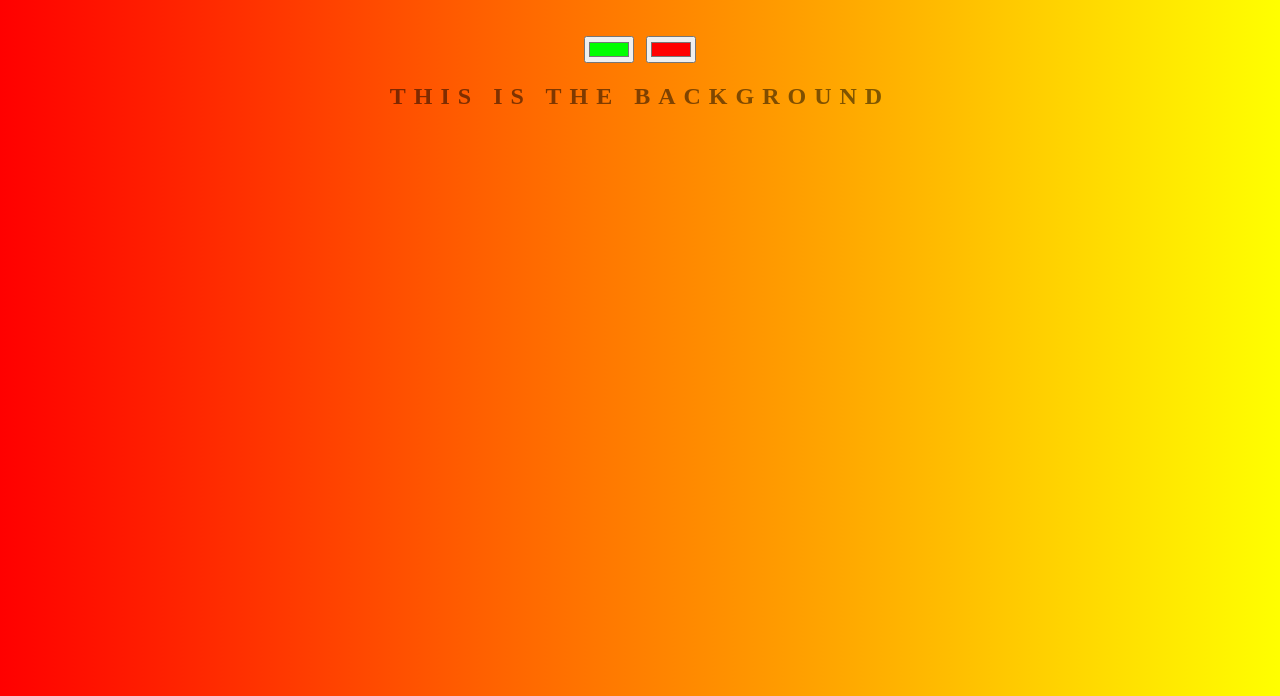
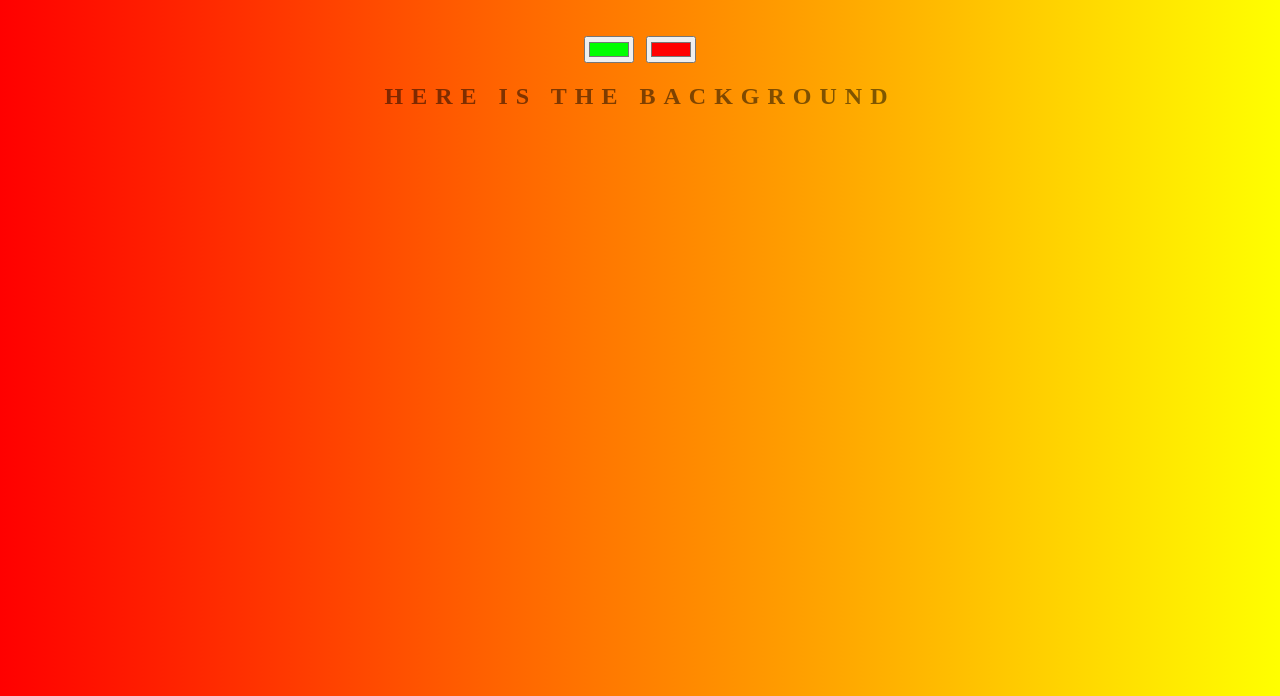
Before and after one commit to AbasiakHan/git-training, a plain HTML site: page index.html in a window 1280 px wide. Shown: the part 104-800 px from the top of the page. Drawn offline with Linux system fonts and the light colour scheme.

Commit message:
changing text

```diff
--- a/index.html
+++ b/index.html
@@ -8,7 +8,7 @@
 	<h1>Ha Generator!</h1>
 	<input class="color" type="color" value="#00ff00">
 	<input class="color" type="color" value="#ff0000">
-	<h2>This is the background</h2>
+	<h2>Here is the background</h2>
 	<h3></h3>
 	<script type="text/javascript" src="script.js"></script>
 </body>
```
